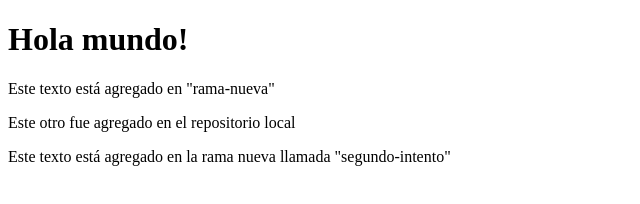
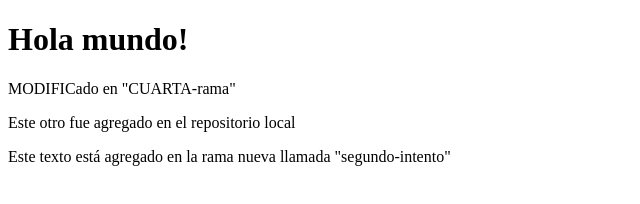
Before and after one commit to PepeLado/753481, a plain HTML site: page index.html in a window 1280 px wide. Shown: the full height of the page, 0-640 px from the left. Drawn offline with Linux system fonts and the light colour scheme.

Commit message:
Update index.html en cuarta-rama

```diff
--- a/index.html
+++ b/index.html
@@ -7,7 +7,7 @@
 </head>
 <body>
     <h1>Hola mundo! </h1>
-    <p>Este texto está agregado en "rama-nueva" </p>
+    <p>MODIFICado en "CUARTA-rama" </p>
     <p>Este otro fue agregado en el repositorio local</p>
     <p>Este texto está agregado en la rama nueva llamada "segundo-intento" </p>
 </body>
```
